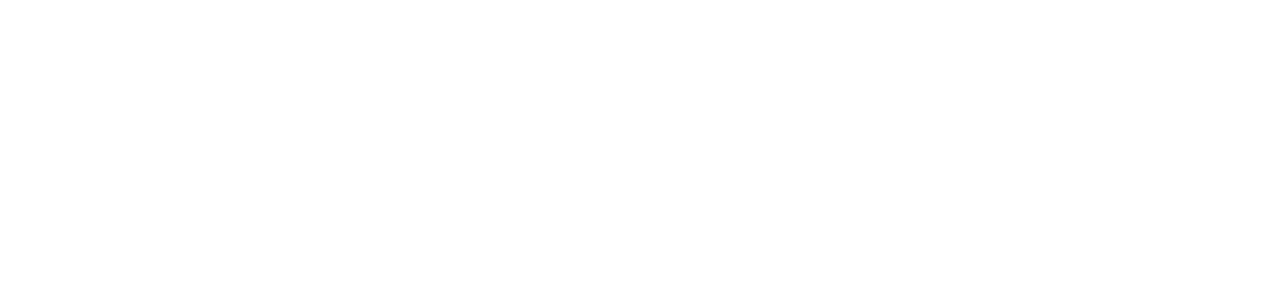
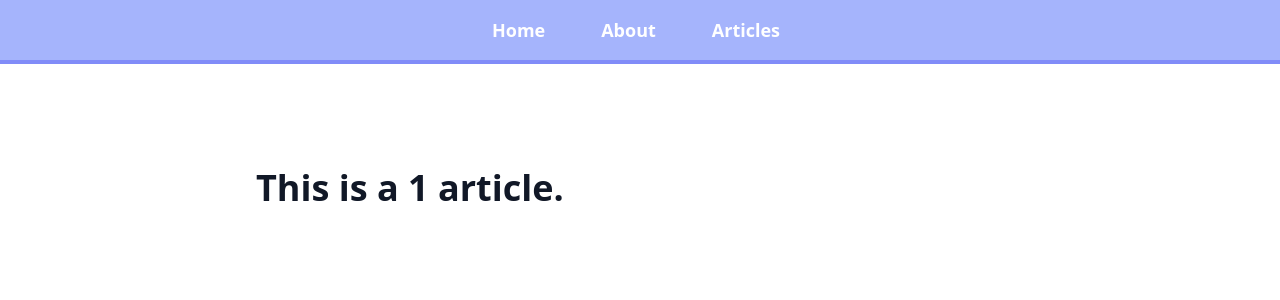
Before and after one commit to yuktibhatt/BlogApp-Mern, a React (Create React App) app in the folder my-blog/: page /article/1 in a window 1280 px wide. Shown: the top 300 px of the page. Built offline with nearby package versions, Linux system fonts and the light colour scheme.

Commit message:
home page and navbar components

```diff
--- a/my-blog/src/App.js
+++ b/my-blog/src/App.js
@@ -2,6 +2,8 @@
 import About from './pages/About';
 import ArticlesList from './pages/ArticlesList';
 import Article from './pages/Article';
+
+import NavBar from './components/NavBar';
 
 
 import {BrowserRouter as Router, Route} from 'react-router-dom';
@@ -11,11 +13,12 @@
 function App() {
   return (
     <Router>
+      <NavBar />
     <div className="max-w-screen-md mx-auto pt-20">
       <Route exact path="/" component={Home} />
       <Route exact path="/about" component={About} />
       <Route exact path="/article-list" component={ArticlesList} />
-      <Route exact path="/article" component={Article} />
+      <Route exact path="/article/:name" component={Article} />
 
      </div>
     </Router>
--- /dev/null
+++ b/my-blog/src/components/NavBar.js
@@ -0,0 +1,27 @@
+import React from 'react';
+import { Link} from 'react-router-dom';
+
+const NavBar = () => {
+    return(
+        <nav className = " border-b-4 border-indigo-400 text-center top-0 w-full bg-indigo-300 font-bold text-lg text-white">
+        <ul>
+            <li className="inline-block pt-4 pb-4">
+                <Link to="/" className="pl-6 pr-8">Home</Link>
+            </li>
+            <li className="inline-block pt-4 pb-4">
+                <Link to="/about" className="pl-6 pr-8">About</Link>
+            </li>
+            <li className="inline-block pt-4 pb-4">
+                <Link to="/article-list" className="pl-6 pr-8">Articles</Link>
+            </li>
+
+        </ul>
+
+        </nav>
+
+
+    )
+}
+
+
+export default NavBar;
--- a/my-blog/src/pages/Article.js
+++ b/my-blog/src/pages/Article.js
@@ -1,10 +1,11 @@
 import React from 'react';
 
-const Article = () => {
+const Article = ({ match }) => {
+    const name = match.params.name;
     return (
         <>
          <h1 className=" sm:text-4xl text-2xl font-bold mt-6 mb-6 text-gray-900">
-             Article
+             This is a { name } article.
 
          </h1>
          </>
--- /dev/null
+++ b/my-blog/src/pages/article-content.js
@@ -0,0 +1,33 @@
+const articles = [
+    {
+      name: "learn-react",
+      title: "The Fastest Way to Learn React",
+      thumbnail: "/images/blog1.jpg",
+      content: [
+        `Welcome! Today we're going to be talking about the fastest way to learn React. Lorem proin congue ligula id risus posuere, vel eleifend ex egestas. Sed in turpis leo. Aliquam malesuada in massa tincidunt egestas. Nam consectetur varius turpis, non porta arcu porttitor non. In tincidunt vulputate nulla quis egestas. Ut eleifend ut ipsum non fringilla. Praesent imperdiet nulla nec est luctus, at sodales purus euismod.`,
+        `Donec vel mauris lectus. Etiam nec lectus urna. Sed sodales ultrices dapibus. Nam blandit tristique risus, eget accumsan nisl interdum eu. Aenean ac accumsan nisi. Nunc vel pulvinar diam. Nam eleifend egestas viverra. Donec finibus lectus sed lorem ultricies, eget ornare leo luctus. Morbi vehicula, nulla eu tempor interdum, nibh elit congue tellus, ac vulputate urna lorem nec nisi. Morbi id consequat quam. Vivamus accumsan dui in facilisis aliquet.`,
+        `Etiam nec lectus urna. Sed sodales ultrices dapibus. Nam blandit tristique risus, eget accumsan nisl interdum eu. Aenean ac accumsan nisi. Nunc vel pulvinar diam. Nam eleifend egestas viverra. Donec finibus lectus sed lorem ultricies, eget ornare leo luctus. Morbi vehicula, nulla eu tempor interdum, nibh elit congue tellus, ac vulputate urna lorem nec nisi. Morbi id consequat quam. Vivamus accumsan dui in facilisis aliquet.`,
+      ],
+    },
+    {
+      name: "learn-node",
+      title: "How to Build a Node Server in 10 Minutes",
+      thumbnail: "/images/blog2.jpg",
+      content: [
+        `In this article, we're going to be talking looking at a very quick way to set up a Node.js server. We'll be discussing some topics such as proin congue ligula id risus posuere, vel eleifend ex egestas. Sed in turpis leo. Aliquam malesuada in massa tincidunt egestas. Nam consectetur varius turpis, non porta arcu porttitor non. In tincidunt vulputate nulla quis egestas. Ut eleifend ut ipsum non fringilla. Praesent imperdiet nulla nec est luctus, at sodales purus euismod.`,
+        `Donec vel mauris lectus. Etiam nec lectus urna. Sed sodales ultrices dapibus. Nam blandit tristique risus, eget accumsan nisl interdum eu. Aenean ac accumsan nisi. Nunc vel pulvinar diam. Nam eleifend egestas viverra. Donec finibus lectus sed lorem ultricies, eget ornare leo luctus. Morbi vehicula, nulla eu tempor interdum, nibh elit congue tellus, ac vulputate urna lorem nec nisi. Morbi id consequat quam. Vivamus accumsan dui in facilisis aliquet.`,
+        `Etiam nec lectus urna. Sed sodales ultrices dapibus. Nam blandit tristique risus, eget accumsan nisl interdum eu. Aenean ac accumsan nisi. Nunc vel pulvinar diam. Nam eleifend egestas viverra. Donec finibus lectus sed lorem ultricies, eget ornare leo luctus. Morbi vehicula, nulla eu tempor interdum, nibh elit congue tellus, ac vulputate urna lorem nec nisi. Morbi id consequat quam. Vivamus accumsan dui in facilisis aliquet.`,
+      ],
+    },
+    {
+      name: "my-thoughts-on-learning-react",
+      title: "My Thoughts on Learning ReactJS",
+      thumbnail: "/images/blog3.jpg",
+      content: [
+        `Today is the day I talk about something which scares most people: Learning ReactJS. In reality, I'm not sure why people have such a hard time with Learning ReactJS ligula id risus posuere, vel eleifend ex egestas. Sed in turpis leo. Aliquam malesuada in massa tincidunt egestas. Nam consectetur varius turpis, non porta arcu porttitor non. In tincidunt vulputate nulla quis egestas. Ut eleifend ut ipsum non fringilla. Praesent imperdiet nulla nec est luctus, at sodales purus euismod.`,
+        `Donec vel mauris lectus. Etiam nec lectus urna. Sed sodales ultrices dapibus. Nam blandit tristique risus, eget accumsan nisl interdum eu. Aenean ac accumsan nisi. Nunc vel pulvinar diam. Nam eleifend egestas viverra. Donec finibus lectus sed lorem ultricies, eget ornare leo luctus. Morbi vehicula, nulla eu tempor interdum, nibh elit congue tellus, ac vulputate urna lorem nec nisi. Morbi id consequat quam. Vivamus accumsan dui in facilisis aliquet.`,
+        `Etiam nec lectus urna. Sed sodales ultrices dapibus. Nam blandit tristique risus, eget accumsan nisl interdum eu. Aenean ac accumsan nisi. Nunc vel pulvinar diam. Nam eleifend egestas viverra. Donec finibus lectus sed lorem ultricies, eget ornare leo luctus. Morbi vehicula, nulla eu tempor interdum, nibh elit congue tellus, ac vulputate urna lorem nec nisi. Morbi id consequat quam. Vivamus accumsan dui in facilisis aliquet.`,
+      ],
+    },
+  ];
+  export default articles;
```
Also changed, not shown: 1 other file (tests, documents, lock files or other folders).
